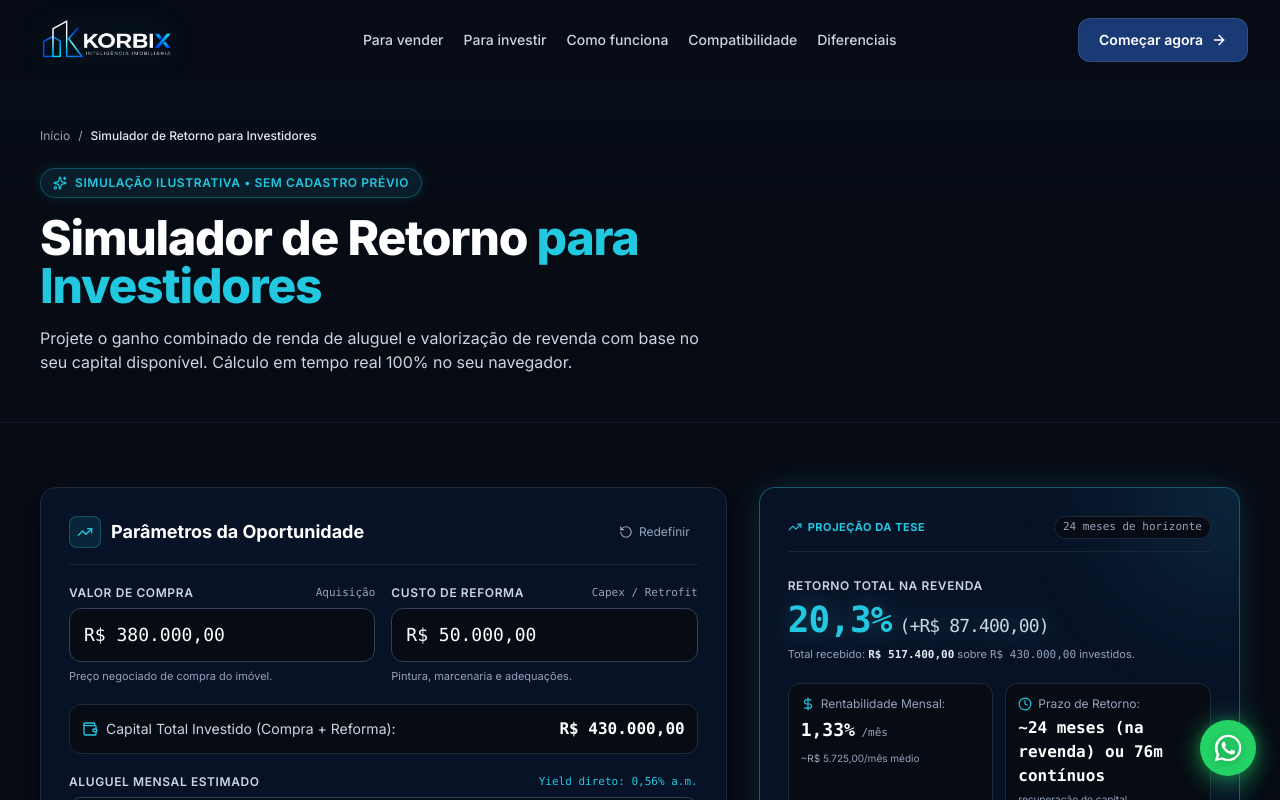
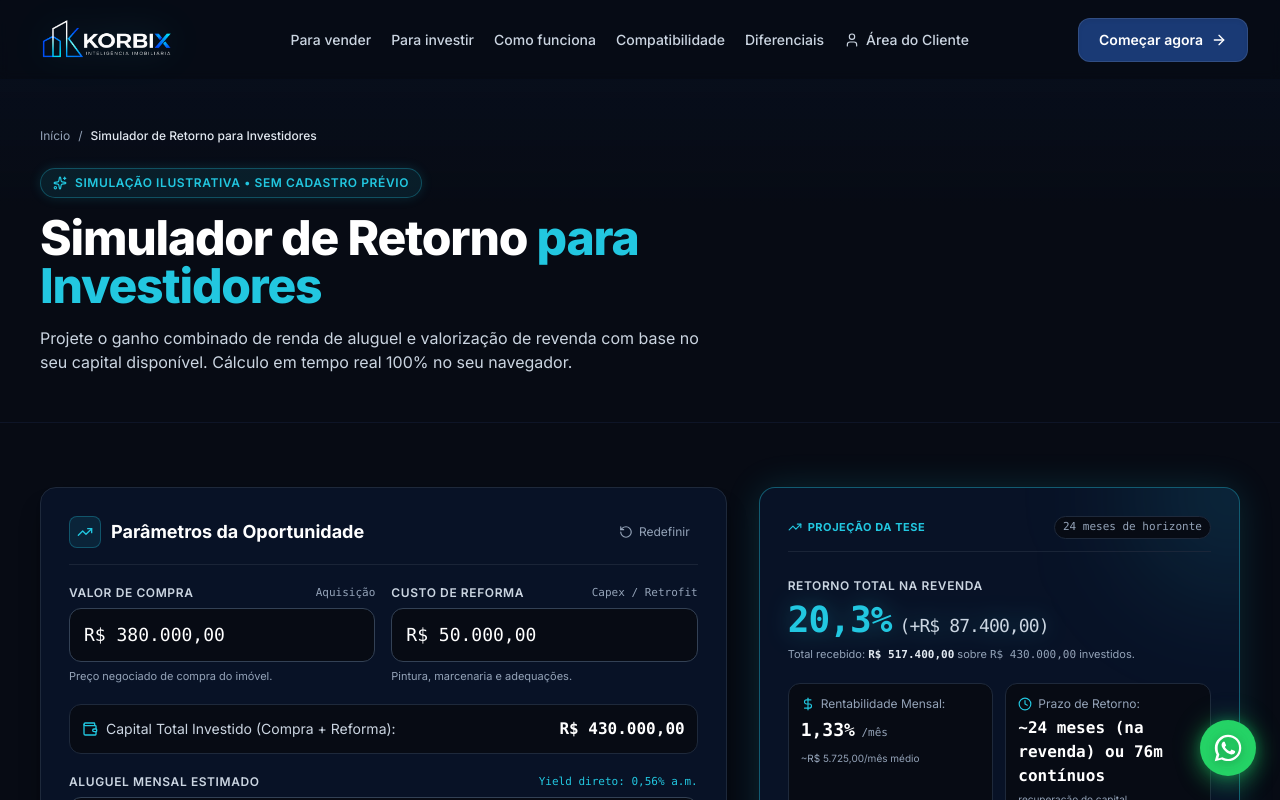
Before and after one commit to pauloac1000-byte/inteligencia-imobiliaria, a React (Vite) app: page /simulador-de-retorno in a window 1280 px wide. Shown: the top 800 px of the page. Built offline with nearby package versions, Linux system fonts and the light colour scheme.

Commit message:
feat: adicionar link Área do Cliente no menu de navegação do topo (desktop e mobile)

```diff
--- a/src/components/Header.tsx
+++ b/src/components/Header.tsx
@@ -1,6 +1,6 @@
 import React, { useState, useEffect } from 'react'
 import { useLocation, useNavigate } from 'react-router-dom'
-import { Menu, X, ArrowRight } from 'lucide-react'
+import { Menu, X, ArrowRight, User } from 'lucide-react'
 import korbixLogo from '@/assets/5.2-logo-sem-fundo-e9820.png'
 
 interface HeaderProps {
@@ -82,6 +82,12 @@ export const Header: React.FC<HeaderProps> = ({ onOpenModal }) => {
     }
   }
 
+  const handleAreaClienteClick = (e: React.MouseEvent<HTMLAnchorElement>) => {
+    e.preventDefault()
+    setMobileMenuOpen(false)
+    navigate('/login')
+  }
+
   const handleLogoClick = (e: React.MouseEvent<HTMLAnchorElement>) => {
     e.preventDefault()
     setMobileMenuOpen(false)
@@ -144,6 +150,18 @@ export const Header: React.FC<HeaderProps> = ({ onOpenModal }) => {
               </a>
             )
           })}
+
+          {/* Área do Cliente (posicionado logo após Diferenciais) */}
+          <a
+            href="/login"
+            onClick={handleAreaClienteClick}
+            className="relative py-2 text-sm font-medium transition-colors duration-200 whitespace-nowrap group text-slate-300 hover:text-white inline-flex items-center gap-1.5"
+          >
+            <User className="w-4 h-4 stroke-[1.75] text-slate-300 group-hover:text-[#22C7E0] transition-colors" />
+            <span>Área do Cliente</span>
+            {/* Animated underline */}
+            <span className="absolute bottom-0 left-0 h-[2px] bg-[#22C7E0] transition-all duration-200 w-0 group-hover:w-full" />
+          </a>
         </nav>
 
         {/* CTA Right Button (Desktop) & Mobile Hamburger */}
@@ -193,6 +211,16 @@ export const Header: React.FC<HeaderProps> = ({ onOpenModal }) => {
                     {item.label}
                   </a>
                 ))}
+
+                {/* Área do Cliente no menu mobile (logo após Diferenciais) */}
+                <a
+                  href="/login"
+                  onClick={handleAreaClienteClick}
+                  className="text-base font-medium transition-colors py-3 px-2 rounded-lg border-b border-slate-900 min-h-[44px] flex items-center gap-2 text-slate-200 hover:text-[#22C7E0] active:bg-white/5"
+                >
+                  <User className="w-4 h-4 stroke-[1.75] text-slate-300" />
+                  <span>Área do Cliente</span>
+                </a>
               </nav>
             </div>
 
--- a/src/lib/supabase/types.ts
+++ b/src/lib/supabase/types.ts
@@ -454,6 +454,17 @@ export type Database = {
           status: string
         }[]
       }
+      fn_gestor_funil: {
+        Args: { p_dias?: number }
+        Returns: {
+          etapa_id: string
+          etapa_nome: string
+          etapa_ordem: number
+          rota_filtro: string
+          sessoes_unicas: number
+          total_eventos: number
+        }[]
+      }
       fn_gestor_listar_leads: {
         Args: never
         Returns: {
```
Also changed, not shown: .skip.config.json.
